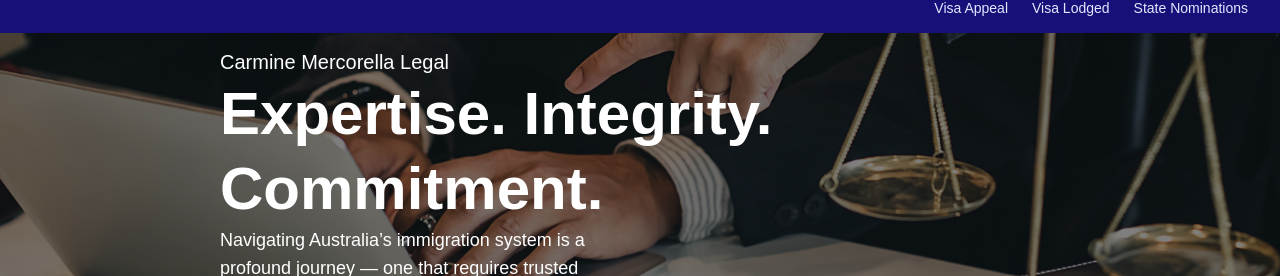
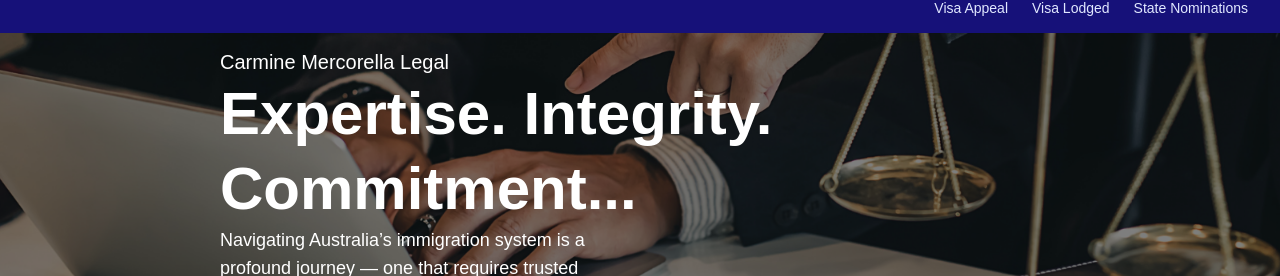
Before and after one commit to LouieGuides/cmlegal, a Next.js app: page / in a window 1280 px wide. Shown: the part 117-393 px from the top of the page. Built offline with nearby package versions, Linux system fonts and the light colour scheme.

Commit message:
test add ...

```diff
--- a/app/page.tsx
+++ b/app/page.tsx
@@ -20,7 +20,7 @@ export default function Home() {
         <div className="z-10 flex-col gap-4 px-10 md:px-55 ">
           <span className="text-sm md:text-[20px] ">Carmine Mercorella Legal</span>
           <h1 className="text-4xl md:text-6xl font-bold leading-tight">
-            Expertise. Integrity. Commitment.
+            Expertise. Integrity. Commitment...
           </h1>
           <p className="text-lg w-[90%] md:w-[70%] lg:w-[60%] xl:w-[50%] 2xl:w-[75%]">
             Navigating Australia&rsquo;s immigration system is a profound journey — one that requires trusted guidance, precise expertise, and a steadfast commitment to your future.
```
